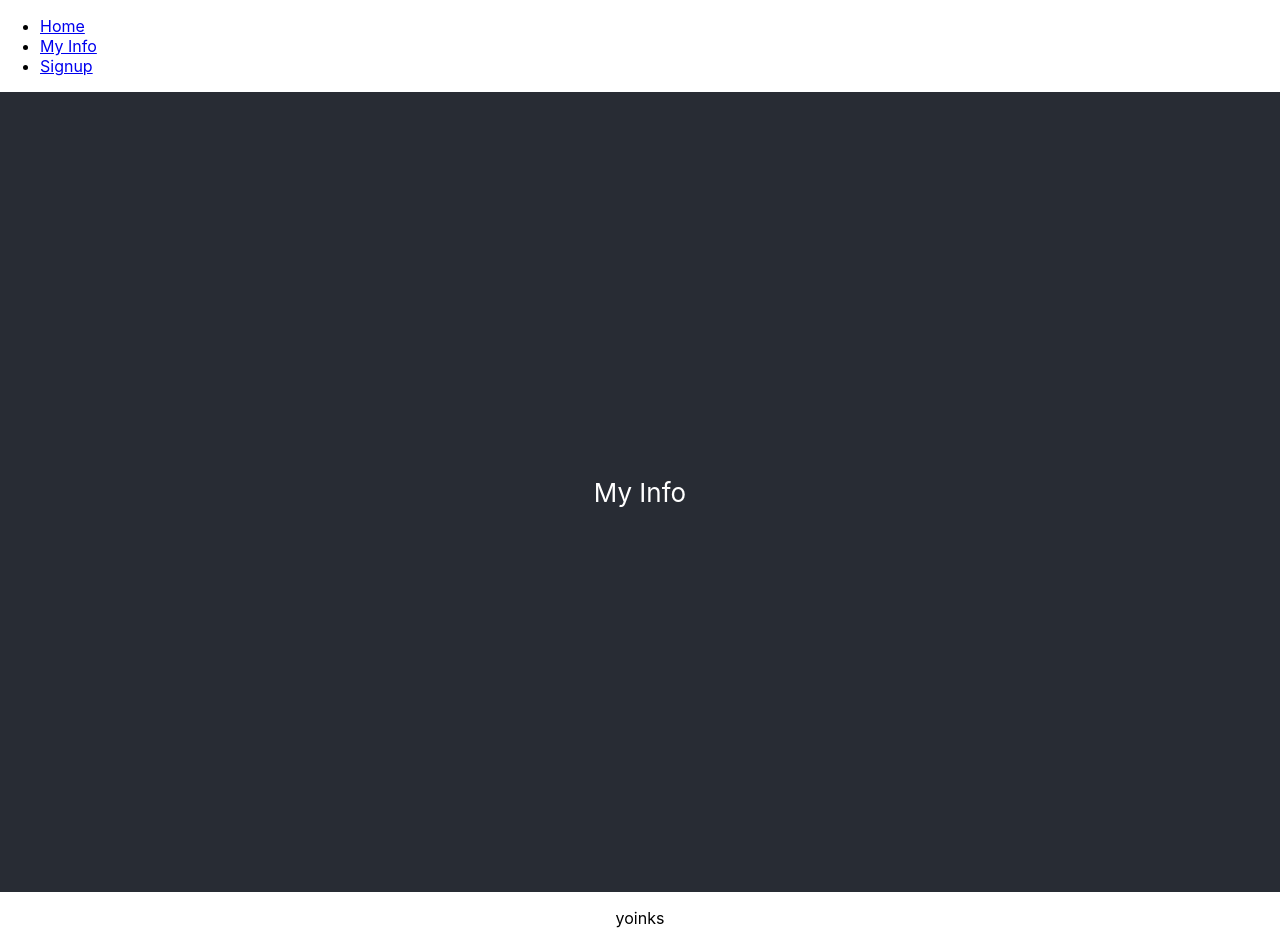
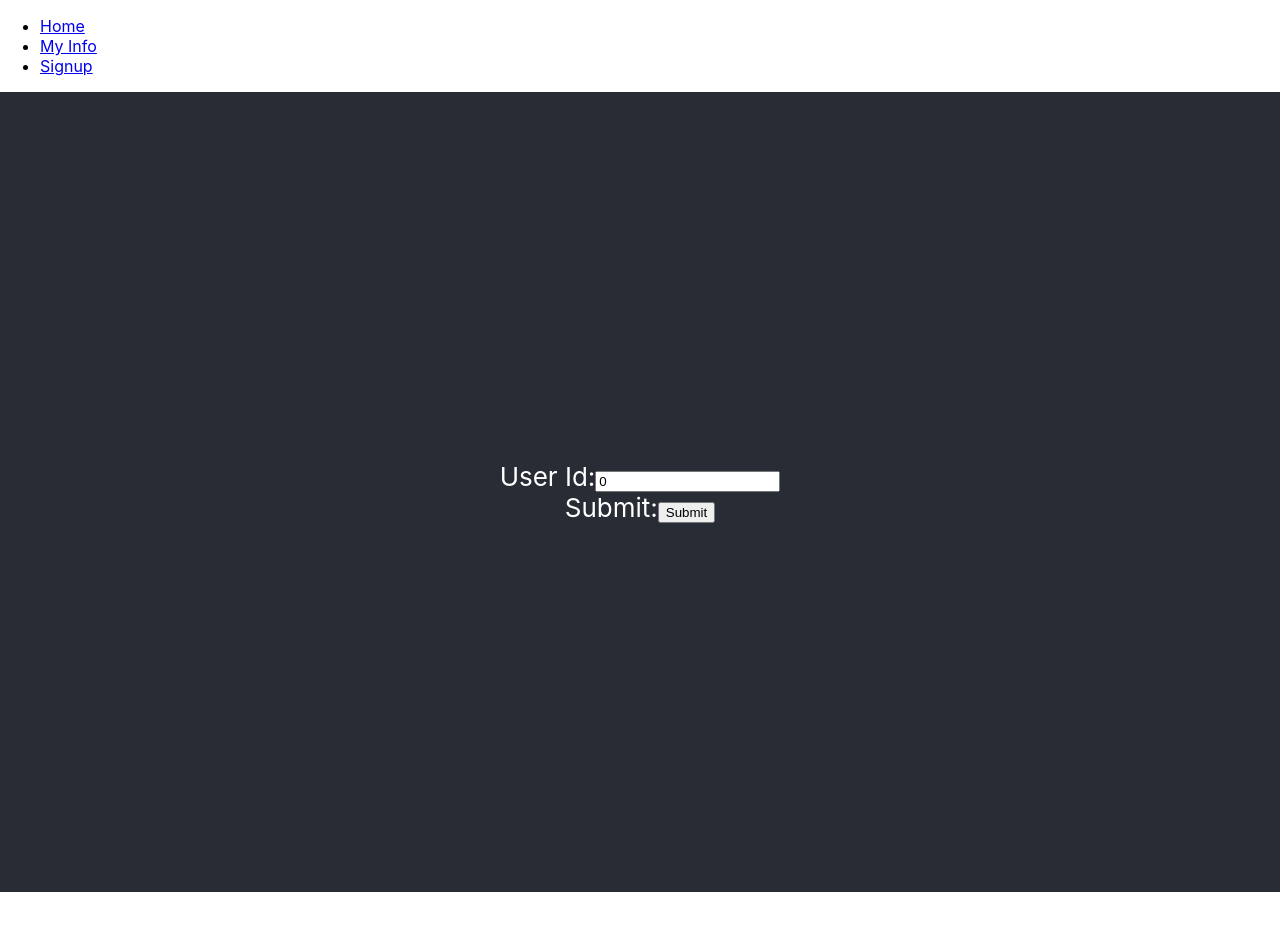
Before and after one commit to Vertial-Garden-Controller/Web-Interface, a React (Create React App) app: page /myinfo in a window 1280 px wide. After the commit the page ends 892 px from the top, so only its background shows below. Built offline with nearby package versions, Linux system fonts and the light colour scheme.

Commit message:
myinfo page displays user information now!

```diff
--- a/src/pages/MyInfo.js
+++ b/src/pages/MyInfo.js
@@ -1,10 +1,44 @@
 import React from 'react';
+import axios from 'axios';
 
 class MyInfo extends React.Component {
   constructor(props) {
     super(props);
     this.state = {
+      user: {},
+      user_id: 0
     };
+
+    this.handleInputChange = this.handleInputChange.bind(this);
+    this.handleSubmit = this.handleSubmit.bind(this);
+  }
+
+  handleInputChange(event) {
+    const target = event.target;
+    const value = target.value;
+    const name = target.name;
+    this.setState({
+      [name]: value
+    });
+  }
+
+  handleSubmit(event) {
+    axios.get(`http://localhost:5001/user/${this.state.user_id}`)
+    .then((response) => {
+      alert(
+        `User information:
+        ${response.data.user.firstname},
+        ${response.data.user.middlename},
+        ${response.data.user.lastname},
+        ${response.data.user.email},
+        ${response.data.user.password},
+        `
+      );
+    })
+    .catch((error) => {
+      console.log(error);
+    });
+    event.preventDefault();
   }
 
   render() {
@@ -12,14 +46,23 @@ class MyInfo extends React.Component {
       <div className="App">
         <header className="App-header">
           <p>
-            My Info
+            <form onSubmit={this.handleSubmit}>
+              <label>
+                User Id:
+                <input
+                name="user_id"
+                type="number"
+                value={this.state.user_id}
+                onChange={this.handleInputChange} />
+              </label>
+              <br />
+              <label>
+              Submit:
+              <input type="submit" value="Submit" />
+            </label>
+            </form>
           </p>
         </header>
-        <div>
-          <p>
-            yoinks
-          </p>
-        </div>
       </div>
     );
   }
```
Also changed, not shown: src/pages/NewUser.js (+4 -4 lines), 1 other file (tests, documents, lock files or other folders).
